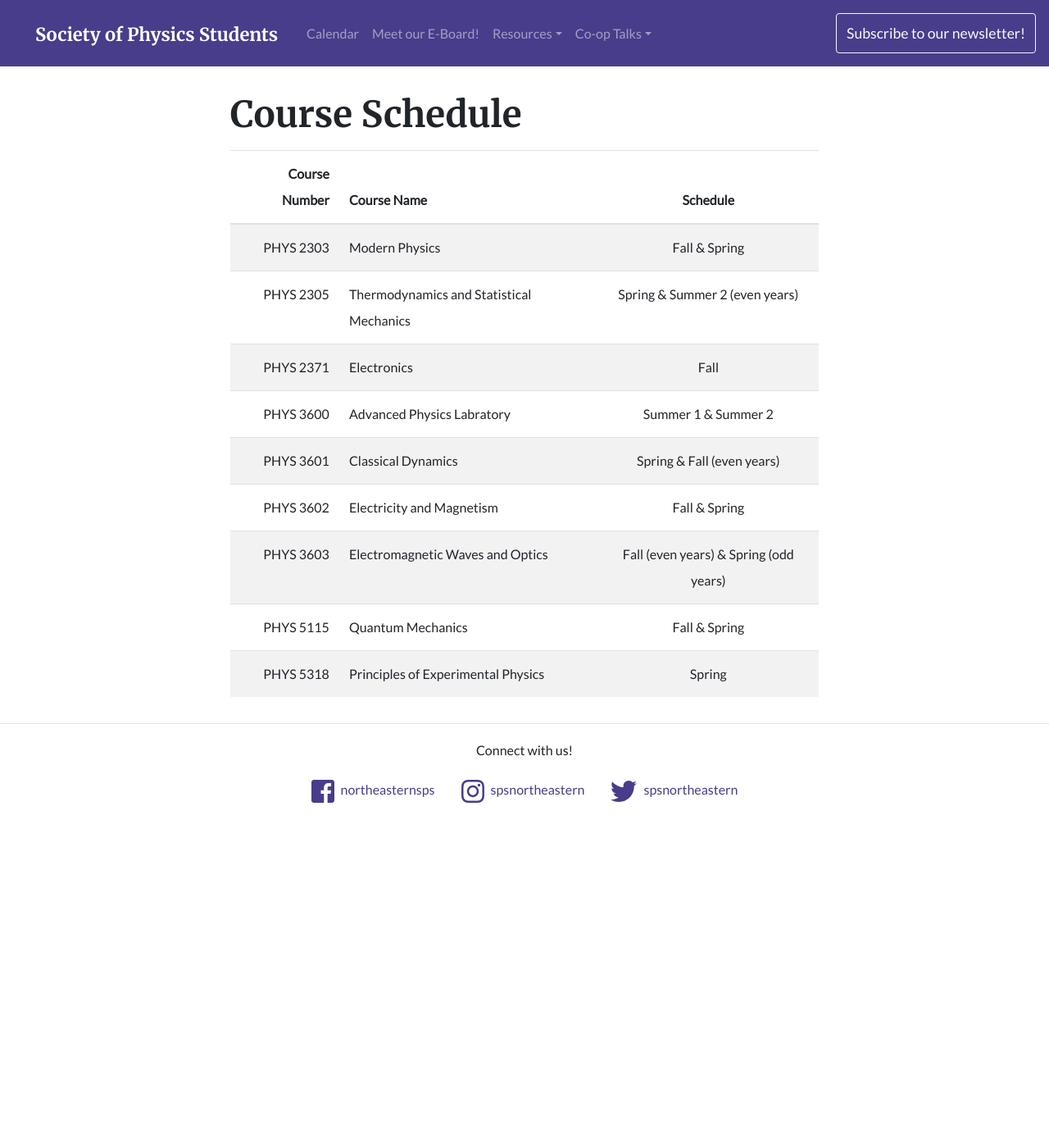
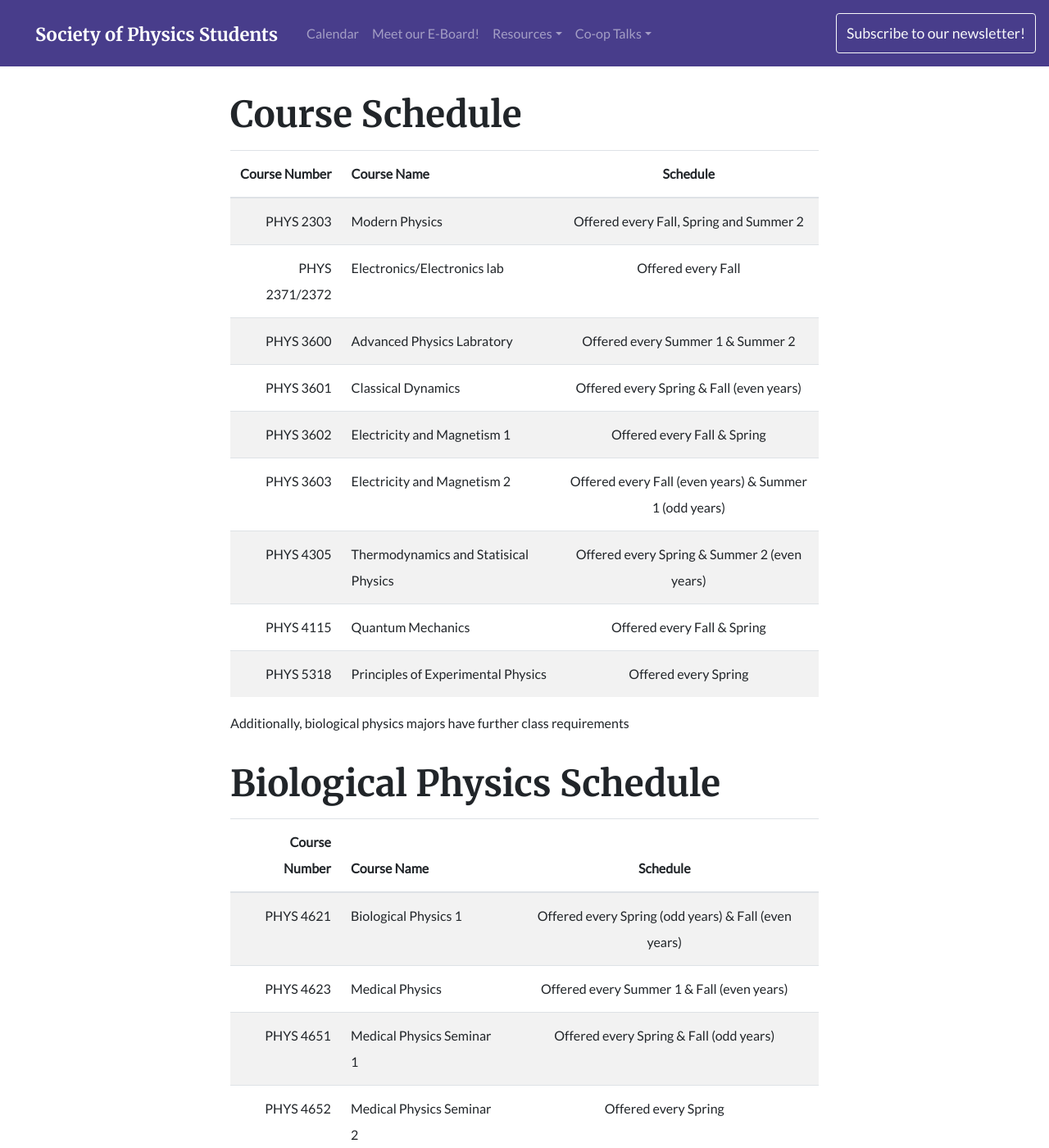
Before and after one commit to vegajustin26/sps-website, a Jekyll site: the page built from pages/res-neu.md, in a window 1280 px wide and 1400 px high, scrolled down 227 px. Shown: the whole window at 82% size. Built offline with Jekyll 4.4.1, drawn with Linux system fonts in a browser that asks for light colours; nearby versions of some CDN libraries; before the commit the page ends 1224 px from its top, so only the background shows below that.

Commit message:
Updated my repository to the updated website

```diff
--- a/Gemfile
+++ b/Gemfile
@@ -19,7 +19,7 @@ group :jekyll_plugins do
   gem "jekyll-feed", "~> 0.6"
   gem "jekyll-seo-tag"
   gem "jekyll-sitemap"
-  gem "jekyll-autoprefixer"
+# gem "jekyll-autoprefixer"
 end
 
 # Windows does not include zoneinfo files, so bundle the tzinfo-data gem
--- a/_config.yml
+++ b/_config.yml
@@ -32,7 +32,7 @@ plugins:
   - jekyll-feed
   - jekyll-seo-tag
   - jekyll-sitemap # Complies with Google SEO
-  - jekyll-autoprefixer
+# - jekyll-autoprefixer
 autoprefixer:
     only-production: true
 
--- a/_data/places.yml
+++ b/_data/places.yml
@@ -1,6 +1,6 @@
 - name: College of Science Advising
   location: 206 MU
-  blurb: To meet with your academic or co-op advisors, you'll head here. The home of Nathan Richardson and Lisa Campagnoni.
+  blurb: To meet with your academic or co-op advisors, you'll head here. The home of McKenzie Collins and Steve Savitsky.
 
 - name: Egan Conference Room
   location: 206 EG
@@ -8,4 +8,4 @@
 
 - name: Undergraduate Physics Lounge
   location: 120 DA
-  blurb: "Great spot to read, do homework, solve problems, or just chat. This space is for you. To get it, just tap your NUID on the lock (note: you must be a declared physics major to access this room. If your card doesn't work for some reason, head down the hall and talk to Erica)"
+  blurb: "Great spot to read, do homework, solve problems, or just chat. This space is for you. To get it, just tap your NUID on the lock (note: you must be a declared physics major to access this room. If your card doesn't work for some reason, head down the hall and talk to José)"
--- a/pages/res-neu.md
+++ b/pages/res-neu.md
@@ -11,15 +11,27 @@ tags: resources
 
 # Course Schedule
 
-| Course Number | Course Name                               | Schedule                                  |
-| -------------:|:------------------------------------------|:-----------------------------------------:|
-| PHYS 2303     | Modern Physics                            | Fall & Spring                             |
-| PHYS 2305     | Thermodynamics and Statistical Mechanics  | Spring & Summer 2 (even years)            |
-| PHYS 2371     | Electronics                               | Fall                                      |
-| PHYS 3600     | Advanced Physics Labratory                | Summer 1 & Summer 2                       |
-| PHYS 3601     | Classical Dynamics                        | Spring & Fall (even years)                |
-| PHYS 3602     | Electricity and Magnetism                 | Fall & Spring                             |
-| PHYS 3603     | Electromagnetic Waves and Optics          | Fall (even years) & Spring (odd years)    |
-| PHYS 5115     | Quantum Mechanics                         | Fall & Spring                             |
-| PHYS 5318     | Principles of Experimental Physics        | Spring                                    |
+| Course Number | Course Name                               | Schedule                                              |
+| -------------:|:------------------------------------------|:-----------------------------------------------------:|
+| PHYS 2303     | Modern Physics                            | Offered every Fall, Spring and Summer 2               |
+| PHYS 2371/2372| Electronics/Electronics lab               | Offered every Fall                                    |
+| PHYS 3600     | Advanced Physics Labratory                | Offered every Summer 1 & Summer 2                     |
+| PHYS 3601     | Classical Dynamics                        | Offered every Spring & Fall (even years)              |
+| PHYS 3602     | Electricity and Magnetism 1               | Offered every Fall & Spring                           |
+| PHYS 3603     | Electricity and Magnetism 2               | Offered every Fall (even years) & Summer 1 (odd years)|
+| PHYS 4305     | Thermodynamics and Statisical Physics     | Offered every Spring & Summer 2 (even years)          |
+| PHYS 4115     | Quantum Mechanics                         | Offered every Fall & Spring                           |
+| PHYS 5318     | Principles of Experimental Physics        | Offered every Spring                                  |
 {:.table .table-striped}
+
+Additionally, biological physics majors have further class requirements
+
+# Biological Physics Schedule
+
+| Course Number | Course Name                               | Schedule                                             |
+| -------------:|:------------------------------------------|:----------------------------------------------------:|
+| PHYS 4621     | Biological Physics 1                      | Offered every Spring (odd years) & Fall (even years) |
+| PHYS 4623     | Medical Physics                           | Offered every Summer 1 & Fall (even years)           |
+| PHYS 4651     | Medical Physics Seminar 1                 | Offered every Spring & Fall (odd years)              |
+| PHYS 4652     | Medical Physics Seminar 2                 | Offered every Spring                                 |
+{:.table .table-striped}
```
Also changed, not shown: _data/eboard.yml (+24 -24 lines), _data/faculty.yml (+20 -14 lines), pages/org.md (+1 -1 lines), assets/img/B.jpg (added), assets/img/anika2.jpeg (added), assets/img/michael2.jpeg (added), assets/img/noah.jpg (added), assets/img/sarah.jpeg (added), 1 other file.
